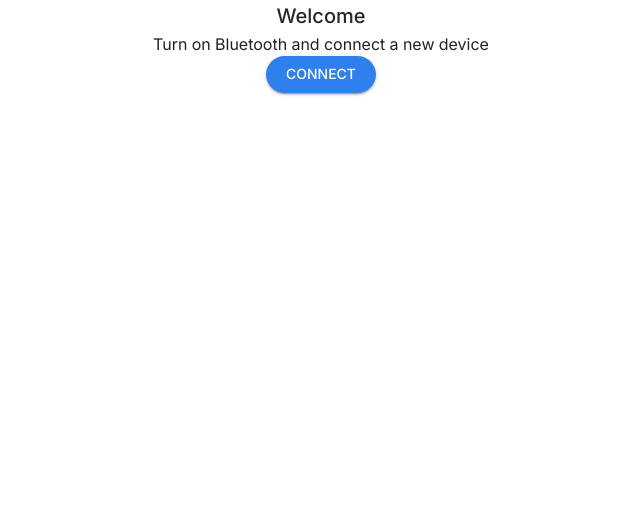
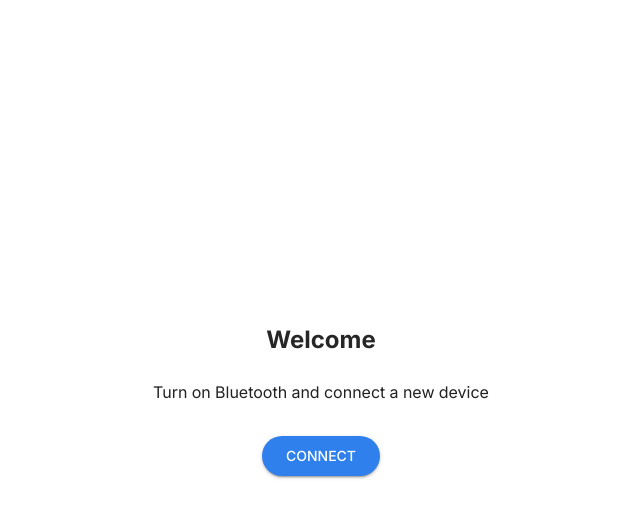
Before and after one commit to CyanoFresh/rgb-frontend, a React (Create React App) app: page / in a window 1280 px wide. Shown: the top 518 px of the page, without its empty margins (319-959 px from the left). Built offline with nearby package versions, Linux system fonts and the light colour scheme.

Commit message:
welcome screen done

```diff
--- a/src/app/theme.ts
+++ b/src/app/theme.ts
@@ -32,7 +32,7 @@ export const theme = responsiveFontSizes(
         styleOverrides: {
           root: {
             borderRadius: 24,
-            padding: '6px 20px',
+            padding: '8px 24px',
           },
         },
       },
--- a/src/components/Welcome.tsx
+++ b/src/components/Welcome.tsx
@@ -1,4 +1,4 @@
-import { Button, Typography } from '@mui/material';
+import { Box, Button, Typography } from '@mui/material';
 import { addDevice } from '../features/devices/devicesSlice';
 import { useAppDispatch } from '../app/hooks';
 
@@ -6,12 +6,26 @@ export function Welcome() {
   const dispatch = useAppDispatch();
 
   return (
-    <>
-      <Typography variant="h6">Welcome</Typography>
-      <Typography variant="body1">Turn on Bluetooth and connect a new device</Typography>
-      <Button onClick={() => dispatch(addDevice())} variant="contained">
-        Connect
-      </Button>
-    </>
+    <Box
+      sx={{
+        height: '100vh',
+        display: 'flex',
+        flexDirection: 'column',
+        justifyContent: 'center',
+        px: 3,
+      }}
+    >
+      <div>
+        <Typography variant="h5" sx={{ fontWeight: 'bold' }}>
+          Welcome
+        </Typography>
+        <Typography variant="body1" sx={{ mt: 3, mb: 4 }}>
+          Turn on Bluetooth and connect a new device
+        </Typography>
+        <Button onClick={() => dispatch(addDevice())} variant="contained">
+          Connect
+        </Button>
+      </div>
+    </Box>
   );
 }
--- a/src/features/devices/devicesSlice.ts
+++ b/src/features/devices/devicesSlice.ts
@@ -62,7 +62,7 @@ export const addDevice = createAsyncThunk('devices/add', async (arg, { dispatch
   } catch (e) {
     // Prettify the error message
     if (e instanceof DOMException && e.name === 'NotFoundError') {
-      throw new Error('You have not selected a device');
+      throw new Error(e.message);
     }
 
     throw e;
```
Also changed, not shown: 1 other file (tests, documents, lock files or other folders).
